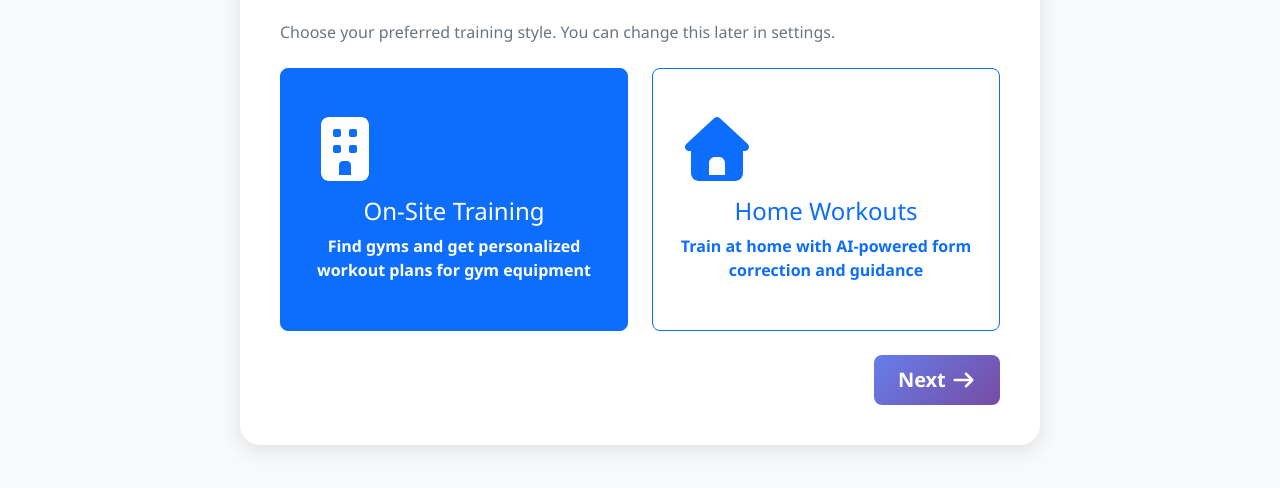
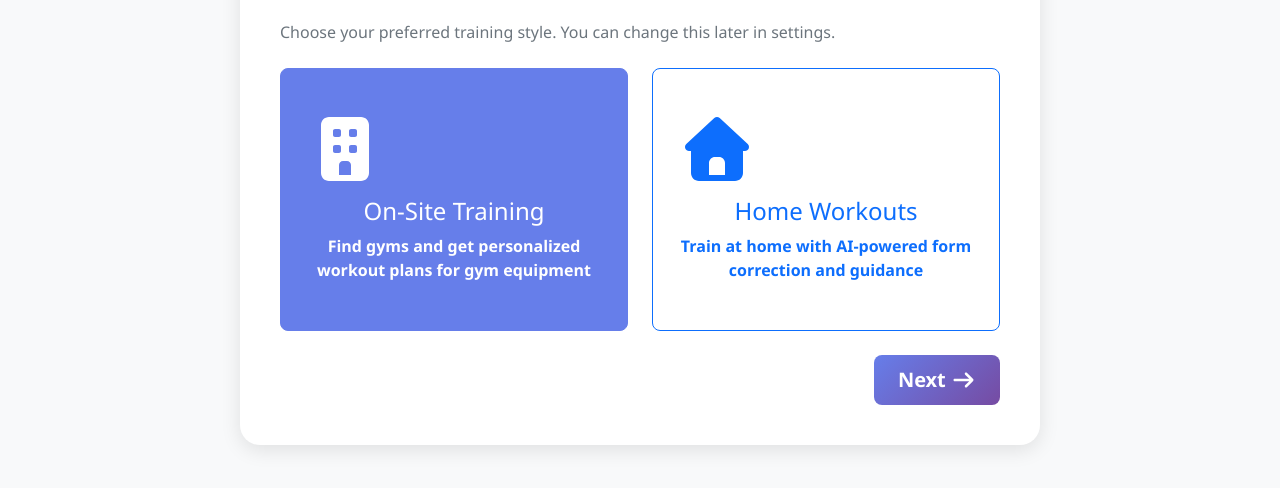
Before and after one commit to Youssefff112/prototype, a plain HTML site: page pages/onboarding.html in a window 1280 px wide. Shown: the part 296-784 px from the top of the page. Drawn offline with Linux system fonts and the light colour scheme; sample sign-in values are in the browser's storage.

Commit message:
fixing onboarding

```diff
--- a/pages/onboarding.html
+++ b/pages/onboarding.html
@@ -7,6 +7,22 @@
     <link rel="stylesheet" href="../css/bootstrap.min.css" />
     <link rel="stylesheet" href="../css/all.min.css" />
     <link rel="stylesheet" href="../css/style.css" />
+    <style>
+      /* Fix for radio button selection visibility */
+      .btn-check:checked + .btn-outline-primary {
+        background-color: #667eea;
+        border-color: #667eea;
+        color: white;
+      }
+      .btn-check + .btn-outline-primary:hover {
+        background-color: rgba(102, 126, 234, 0.1);
+        border-color: #667eea;
+        cursor: pointer;
+      }
+      .btn-outline-primary {
+        transition: all 0.3s ease;
+      }
+    </style>
   </head>
   <body class="bg-light">
     <nav class="navbar navbar-dark bg-dark">
@@ -376,15 +392,12 @@
       if (currentUser && currentUser.onboardingCompleted) {
         window.location.href = "dashboard.html";
       }
-      // Require login
-      Auth.requireLogin();
 
       let currentStep = 1;
       const totalSteps = 4;
       let onboardingData = {};
 
       // Pre-fill allergies if entered during registration
-      const currentUser = Auth.getCurrentUser();
       if (currentUser && currentUser.allergies) {
         document.addEventListener("DOMContentLoaded", function () {
           const allergiesField = document.getElementById("allergies");
```
